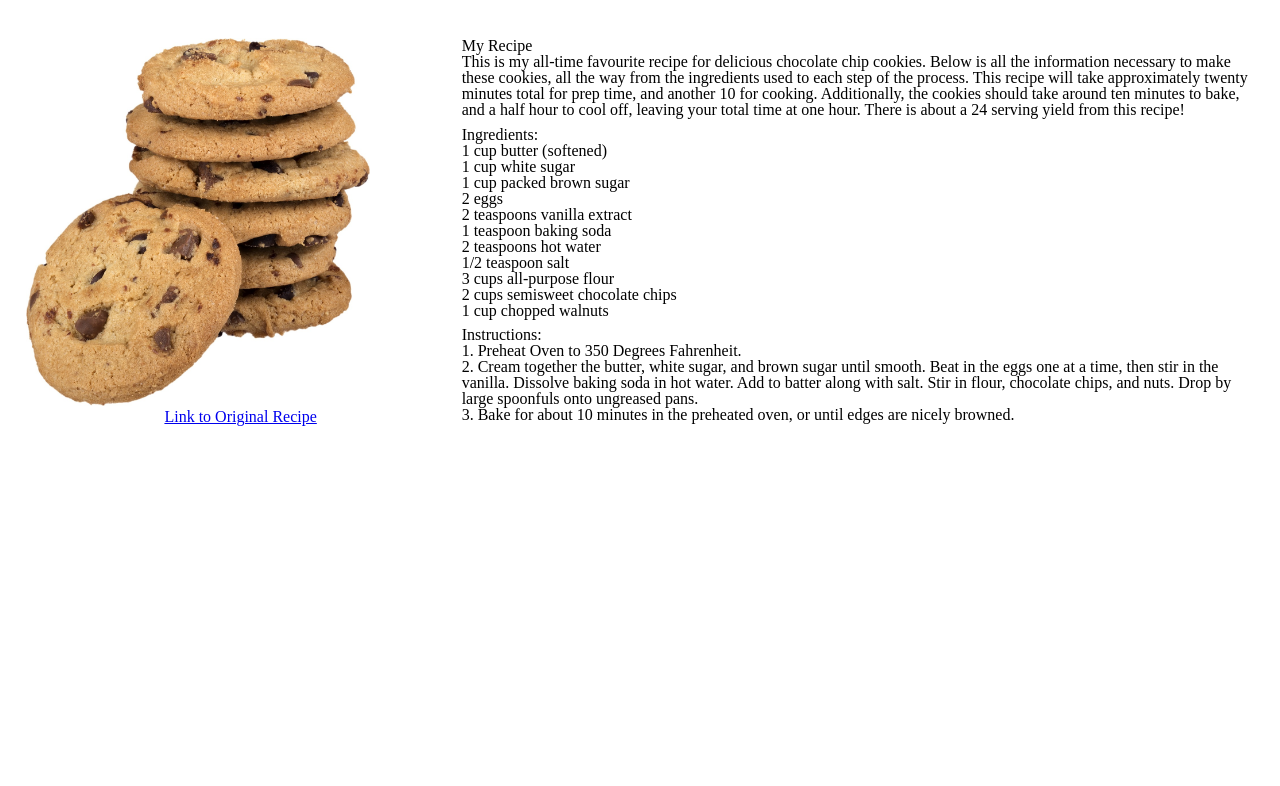
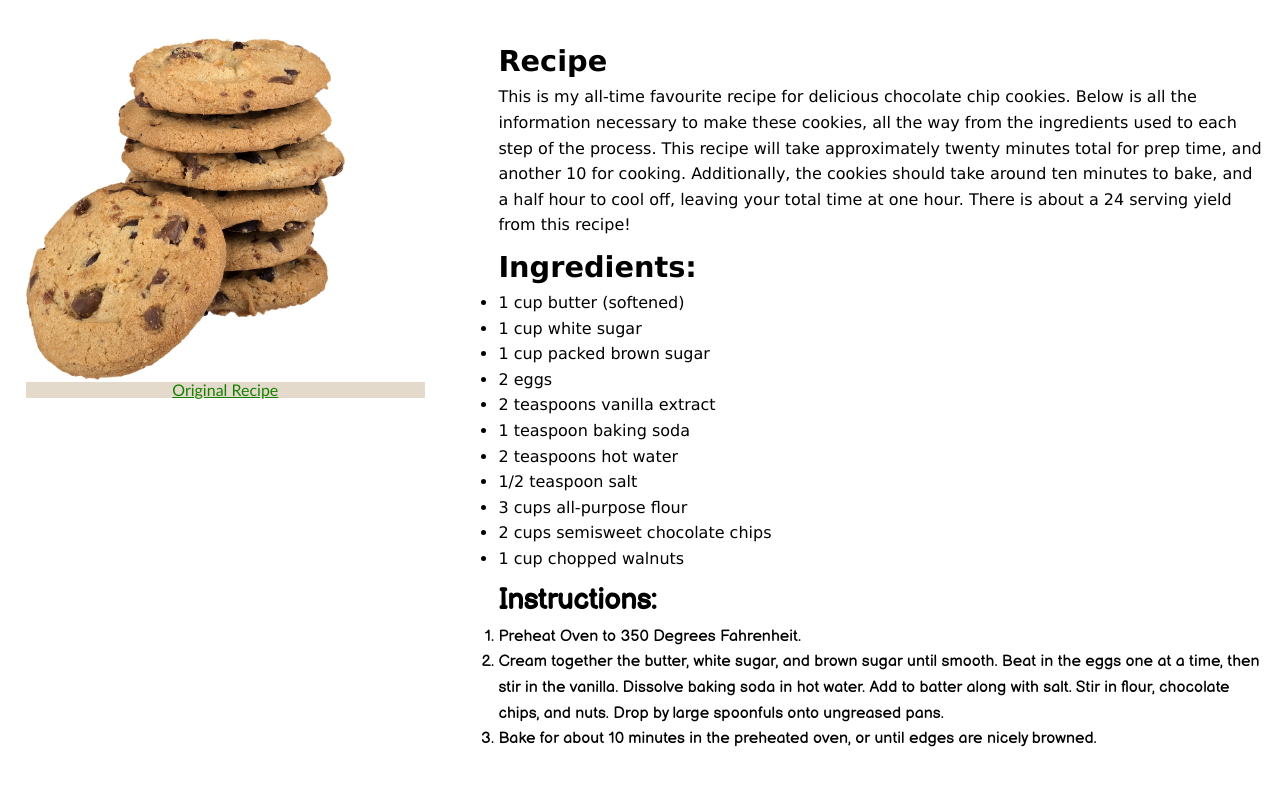
Before and after one commit to Larnerk/3934-Assignment-1, a plain HTML site: page index.html in a window 1280 px wide. Drawn offline with Linux system fonts and the light colour scheme.

Commit message:
Added additional changes to layout, text, and style css files. Slight change in HTML syntax.

```diff
--- a/CSS/layout.css
+++ b/CSS/layout.css
@@ -1,11 +1,11 @@
 main{
    display: grid;
    gap: 6px;
-   grid-template-columns: 35% 65%;
+   grid-template-columns: 32.5% 5% 62.5%;
    grid-template-areas:
-        "Image   Recipe"
-        "Image   Ingredients"
-        "Image   Instructions";
+        "Image   .  Recipe"
+        "Image   .  Ingredients"
+        "Image   .  Instructions";
         margin-top: 1%;
         padding: 2%;
 }
@@ -33,8 +33,8 @@ img {
     main{
 
         grid-template-areas:
-             "Image  Recipe"
-             "Image  Ingredients"
-             "Image  Instructions";
+             "Image  .  Recipe"
+             "Image  .  Ingredients"
+             "Image  .  Instructions";
      }
 }
--- a/CSS/reset.css
+++ b/CSS/reset.css
@@ -31,9 +31,7 @@ footer, header, hgroup, menu, nav, section {
 body {
 	line-height: 1;
 }
-ol, ul {
-	list-style: none;
-}
+
 blockquote, q {
 	quotes: none;
 }
--- a/CSS/styles.css
+++ b/CSS/styles.css
@@ -1,4 +1,10 @@
 a{
     display: block;
     text-align: center;
+    color: rgb(23, 128, 2);
+    background-color: rgb(228, 218, 204);
 }
+
+li:hover{
+    background-color: rgb(131, 216, 166);
+}
--- a/CSS/type.css
+++ b/CSS/type.css
@@ -0,0 +1,19 @@
+#Instructions{
+    font-family: 'Balsamiq Sans', cursive;
+    line-height: 160%;
+}
+
+#Recipe, #Ingredients{
+    font-family: 'Lucida Sans', 'Lucida Sans Regular', 'Lucida Grande', 'Lucida Sans Unicode', Geneva, Verdana, sans-serif;
+    line-height: 160%;
+}
+
+#Image{
+    font-family: 'Gill Sans', 'Gill Sans MT', Calibri, 'Trebuchet MS', sans-serif;
+}
+
+h2{
+    font-size: 180%;
+    line-height: 160%;
+    font-weight: bolder;
+}
--- a/index.html
+++ b/index.html
@@ -7,6 +7,9 @@
     <meta name="author" content="Kevin Larner">
     <meta name="description" content="EXSM 3934 Assignment 1">
     <title>EXSM 3934 Assignment 1</title>
+    <link rel="preconnect" href="https://fonts.googleapis.com">
+    <link rel="preconnect" href="https://fonts.gstatic.com" crossorigin>
+    <link href="https://fonts.googleapis.com/css2?family=Balsamiq+Sans&family=IBM+Plex+Sans&display=swap" rel="stylesheet">
     <link rel="stylesheet" href="CSS/reset.css">
     <link rel="stylesheet" href="CSS/layout.css">
     <link rel="stylesheet" href="CSS/type.css">
@@ -20,7 +23,7 @@
 
 
         <section id="Recipe">
-                <h2>My Recipe</h2>
+            <h2>Recipe</h2>
             <p>This is my all-time favourite recipe for delicious chocolate chip cookies. Below is all the information necessary to make these cookies, all the way from the ingredients used to each step of the process. This recipe will take approximately twenty minutes total for prep time, and another 10 for cooking. Additionally, the cookies should take around ten minutes to bake, and a half hour to cool off, leaving your total time at one hour. There is about a 24 serving yield from this recipe!
             </p>
         </section>
@@ -43,18 +46,18 @@
         <section id="Instructions">
             <h2>Instructions:</h2>
             <ol>
-                    <li>1. Preheat Oven to 350 Degrees Fahrenheit.</li>
-                    <li>2. Cream together the butter, white sugar, and brown sugar until smooth. Beat in the eggs one at a time, then stir in the vanilla. Dissolve baking soda in hot water. Add to batter along with salt. Stir in flour, chocolate chips, and nuts. Drop by large spoonfuls onto ungreased pans.
+                <li>Preheat Oven to 350 Degrees Fahrenheit.</li>
+                <li>Cream together the butter, white sugar, and brown sugar until smooth. Beat in the eggs one at a time, then stir in the vanilla. Dissolve baking soda in hot water. Add to batter along with salt. Stir in flour, chocolate chips, and nuts. Drop by large spoonfuls onto ungreased pans.
                 </li>
-                    <li>3. Bake for about 10 minutes in the preheated oven, or until edges are nicely browned.</li>
+                <li>Bake for about 10 minutes in the preheated oven, or until edges are nicely browned.</li>
             </ol>
         </section>
-            <section id="Image">
+        <div id="Image">
             <figure>
                 <img src="images/Cookie.jpg" alt="Close-up photo of chocolate chip cookie" title="Chocolate Chip Cookie">
             </figure>
-                <a href="https://www.allrecipes.com/recipe/10813/best-chocolate-chip-cookies/">Link to Original Recipe</a>
-            </section>
+            <a href="https://www.allrecipes.com/recipe/10813/best-chocolate-chip-cookies/">Original Recipe</a>
+        </div>
 
 
 
```
Lines whose indentation alone changed are shown as unchanged.
